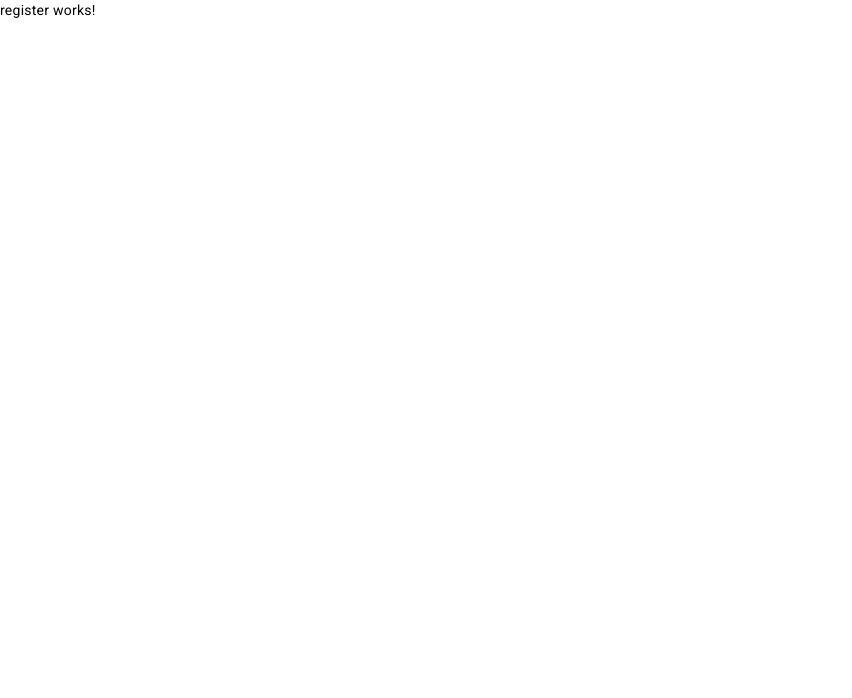
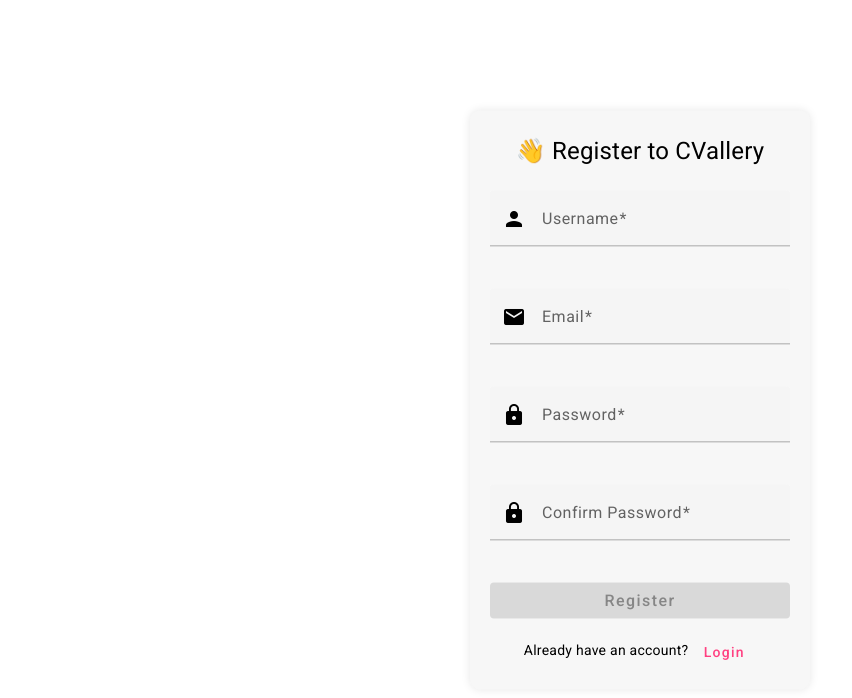
Before and after one commit to geardestroyer85/cvallery, an Angular app in the folder packages/client/: page /register in a window 1280 px wide. Shown: the top 698 px of the page, without its empty margins (0-852 px from the left). Built offline with nearby package versions, Linux system fonts and the light colour scheme.

Commit message:
Created register service in client

```diff
--- a/packages/client/src/app/core/services/auth.service.ts
+++ b/packages/client/src/app/core/services/auth.service.ts
@@ -27,6 +27,17 @@
     );
   }
 
+  register(userDetails: { username: string; email: string; password: string }): Observable<any> {
+    console.log('Calling register API with user details:', userDetails);
+    return this.http.post<any>(`${this.apiUrl}/register`, userDetails).pipe(
+      tap((response) => {
+        console.log('Register API response:', response);
+        const token = response.access_token;
+        localStorage.setItem('access_token', token);
+        this.setCookie('access_token', token, 1);
+      })
+    );
+  }
 
   logout(): void {
     localStorage.removeItem('access_token');
--- a/packages/client/src/app/features/register/register.component.html
+++ b/packages/client/src/app/features/register/register.component.html
@@ -1 +1,84 @@
-<p>register works!</p>
+<div class="register-modal mat-elevation-z4">
+  <div class="modal-content">
+    <h2 class="mat-headline-4" style="text-align: center">
+      👋 Register to CVallery
+    </h2>
+    <form (ngSubmit)="register()" #registerForm="ngForm">
+      <mat-form-field appearance="fill">
+        <mat-label>Username</mat-label>
+        <mat-icon matPrefix>person</mat-icon>
+        <input
+          matInput
+          type="text"
+          id="username"
+          name="username"
+          placeholder="Enter username"
+          [(ngModel)]="username"
+          required
+        />
+      </mat-form-field>
+      <mat-form-field appearance="fill">
+        <mat-label>Email</mat-label>
+        <mat-icon matPrefix>email</mat-icon>
+        <input
+          matInput
+          type="email"
+          id="email"
+          name="email"
+          placeholder="Enter email"
+          [(ngModel)]="email"
+          required
+        />
+      </mat-form-field>
+      <mat-form-field appearance="fill">
+        <mat-label>Password</mat-label>
+        <mat-icon matPrefix>lock</mat-icon>
+        <input
+          matInput
+          type="password"
+          id="password"
+          name="password"
+          placeholder="Enter password"
+          [(ngModel)]="password"
+          required
+        />
+      </mat-form-field>
+      <mat-form-field appearance="fill">
+        <mat-label>Confirm Password</mat-label>
+        <mat-icon matPrefix>lock</mat-icon>
+        <input
+          matInput
+          type="password"
+          id="confirmPassword"
+          name="confirmPassword"
+          placeholder="Confirm password"
+          [(ngModel)]="confirmPassword"
+          required
+        />
+      </mat-form-field>
+      @if (errorMessage) {
+      <div class="error-message">
+        {{ errorMessage }}
+      </div>
+      }
+      <div class="form-actions">
+        <button
+          mat-raised-button
+          color="primary"
+          type="submit"
+          class="register-button"
+          style="width: 100%; font-size: 16px"
+          [disabled]="!registerForm.form.valid || password !== confirmPassword"
+        >
+          Register
+        </button>
+        <div class="login-section">
+          <p class="login-text">
+            Already have an account?
+            <a mat-button color="accent" routerLink="/login">Login</a>
+          </p>
+        </div>
+      </div>
+    </form>
+  </div>
+</div>
--- a/packages/client/src/app/features/register/register.component.scss
+++ b/packages/client/src/app/features/register/register.component.scss
@@ -0,0 +1,51 @@
+.register-modal {
+  background-color: #f7f7f7;
+  padding: 20px;
+  border-radius: 10px;
+  box-shadow: 0 0 10px rgba(0, 0, 0, 0.1);
+  width: 90%;
+  max-width: 300px;
+  position: fixed;
+  top: 50%;
+  left: 50%;
+  transform: translate(-50%, -50%);
+}
+
+.modal-content {
+  h2.mat-headline-4 {
+    font-size: 24px;
+    margin-bottom: 20px;
+  }
+
+  mat-form-field {
+    margin-bottom: 20px;
+    width: 100%;
+  }
+
+  .form-actions {
+    display: flex;
+    flex-direction: column;
+    align-items: center;
+    gap: 15px; /* Adds spacing between the register button and login section */
+  }
+
+  .register-button {
+    width: 100%;
+  }
+
+  .login-section {
+    width: 100%;
+    display: flex;
+    justify-content: center;
+  }
+
+  .login-text {
+    margin: 0; /* Removes default paragraph margin for better alignment */
+    text-align: center;
+  }
+
+  .error-message {
+    color: red;
+    margin-bottom: 10px;
+  }
+}
--- a/packages/client/src/app/features/register/register.component.ts
+++ b/packages/client/src/app/features/register/register.component.ts
@@ -1,11 +1,59 @@
 import { Component } from '@angular/core';
+import { Router, RouterModule } from '@angular/router';
+import { AuthService } from '../../core/services/auth.service';
+import { FormsModule } from '@angular/forms';
+import { MatFormFieldModule } from '@angular/material/form-field';
+import { MatInputModule } from '@angular/material/input';
+import { MatButtonModule } from '@angular/material/button';
+import { MatIconModule } from '@angular/material/icon';
 
 @Component({
   selector: 'app-register',
   standalone: true,
+  imports: [
+    FormsModule,
+    MatFormFieldModule,
+    MatInputModule,
+    MatIconModule,
+    MatButtonModule,
+    RouterModule,
+  ],
   templateUrl: './register.component.html',
-  styleUrl: './register.component.scss'
+  styleUrls: ['./register.component.scss'],
 })
 export class RegisterComponent {
+  username: string = '';
+  email: string = '';
+  password: string = '';
+  confirmPassword: string = '';
+  errorMessage: string | null = null;
 
+  constructor(private authService: AuthService, private router: Router) {}
+
+  register() {
+    if (this.password !== this.confirmPassword) {
+      this.errorMessage = 'Passwords do not match';
+      return;
+    }
+    if (this.username && this.email && this.password) {
+      this.authService
+        .register({
+          username: this.username,
+          email: this.email,
+          password: this.password,
+        })
+        .subscribe(
+          (response) => {
+            console.log('Registration successful:', response);
+            this.router.navigate(['/home']); // Redirect to login after registration
+            this.errorMessage = null;
+          },
+          (error) => {
+            console.error('Registration failed:', error);
+            this.errorMessage =
+              error.error.message || 'An error occurred while registering';
+          }
+        );
+    }
+  }
 }
```
